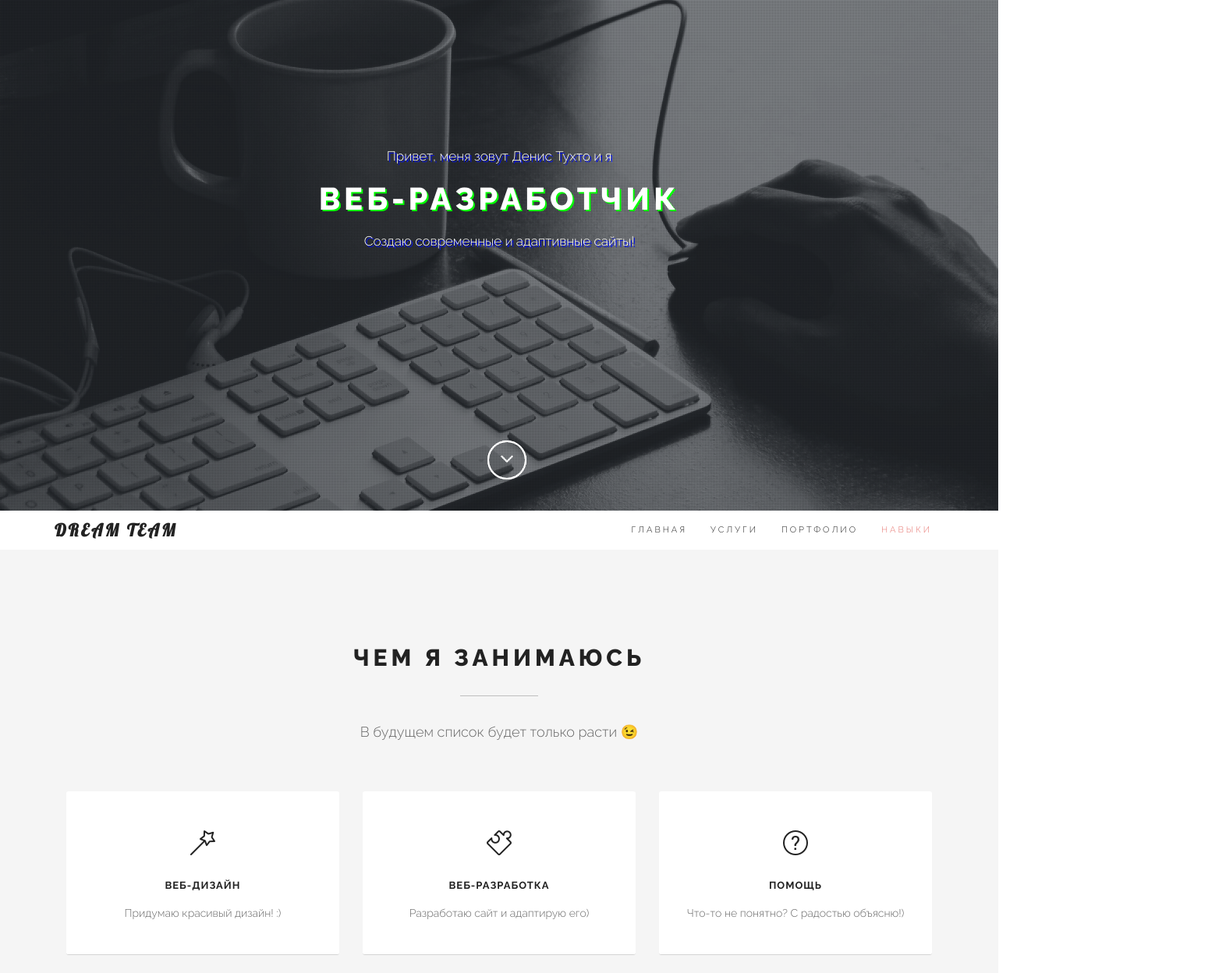
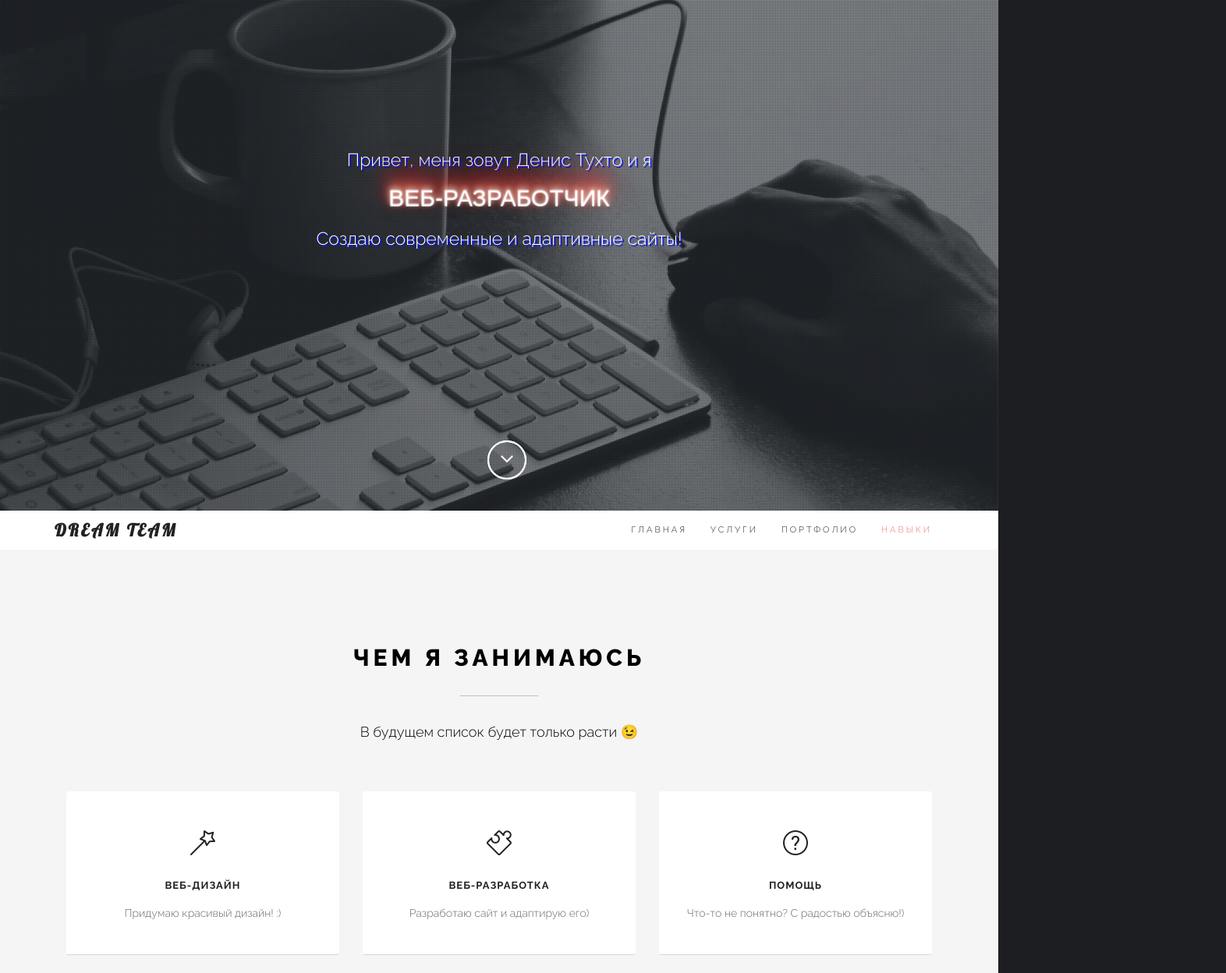
Before and after one commit to KingOfAllK1ngs/dream-team, a plain HTML site: page index.html in a window 1280 px wide. Shown: the part 145-1393 px from the top of the page at 78% size, 1572 px wide, since content can reach past the window. Drawn offline with Linux system fonts and the light colour scheme.

Commit message:
Обновление

```diff
--- a/assets/css/style.css
+++ b/assets/css/style.css
@@ -237,6 +237,7 @@ textarea.form-control {
 
 .pfblock {
 	padding: 120px 0 100px;
+	background-color: #fff;
 }
 
 .pfblock-gray {
@@ -268,6 +269,42 @@ textarea.form-control {
 	margin: 0 0 60px;
 }
 
+* {
+	margin: 0;
+	padding: 0;
+	box-sizing: border-box;
+}
+
+body {
+	background: #1d1e22;
+}
+
+.glowing-text {
+	color: #fff;
+	font-size: 30px;
+	position: absolute;
+	top: 50%;
+	left: 50%;
+	transform: translate(-50%, -50%);
+	margin: 0;
+	text-shadow: 0px -1px 2px white, 0px -3px 6px rgba(255, 200, 200, 1),
+		0px -6px 12px rgba(255, 150, 100, 1), 0px -10px 20px rgba(255, 100, 100, 1),
+		0px -15px 30px rgba(255, 50, 50, 1), 0px -21px 42px rgba(255, 0, 0, 1);
+	animation: fire 0.01s ease infinite, colorSpin 10s linear infinite;
+	font-family: Sans-serif;
+}
+
+@keyframes fire {
+	100% {
+		text-shadow: 0px -4px 8px white, 0px -12px 24px rgba(255, 200, 200, 1),
+			0px -24px 48px rgba(255, 150, 100, 1),
+			0px -40px 80px rgba(255, 100, 100, 1),
+			0px -60px 120px rgba(255, 50, 50, 1), 0px -84px 168px rgba(255, 0, 0, 1);
+		filter: hue-rotate(360deg);
+	}
+}
+
+
 .pfblock-header-left {
 	text-align: left;
 }
@@ -275,16 +312,31 @@ textarea.form-control {
 .pfblock-header-left .pfblock-line {
 	width: inherit;
 	margin: 30px 0;
+	color: white;
 }
 
-.pfblock-title {
+.pfblock-title1 {
 	font-weight: 800;
+	color: black;
 }
 
-.pfblock-subtitle {
+.pfblock-title2 {
+	font-weight: 800;
+	color: black;
+}
+
+.pfblock-subtitle1 {
 	font-family: Raleway, "Times New Roman", Times, sans-serif;
 	font-style: normal;
 	font-size: 18px;
+	color: black;
+}
+
+.pfblock-subtitle2 {
+	font-family: Raleway, "Times New Roman", Times, sans-serif;
+	font-style: normal;
+	font-size: 18px;
+	color: black;
 }
 
 .pfblock-line {
@@ -396,10 +448,10 @@ textarea.form-control {
 
 .start {
 	font-family: Raleway, "Times New Roman", Times, sans-serif;
-	font-size: 17px;
+	font-size: 23px;
 	font-style: normal;
 	text-transform: none;
-	margin: 15px 0;
+	margin: 60px 0;
 	text-shadow: 2px 2px 0px rgba(0, 16, 255, 1);
 	/* -moz-text-shadow: 0 0 10px white;
 	-webkit-text-shadow: 0 0 10px white;
--- a/index.html
+++ b/index.html
@@ -54,7 +54,7 @@
 		<div class="home-overlay"></div>
 		<div class="intro">
 			<div class="start">Привет, меня зовут Денис Тухто и я</div>
-			<h1 class="head-web">Веб-разработчик</h1>
+			<div class="glowing-text">ВЕБ-РАЗРАБОТЧИК</div>
 			<div class="start">Создаю современные и адаптивные сайты!</div>
 		</div>
 
@@ -114,9 +114,9 @@
 				<div class="col-sm-6 col-sm-offset-3">
 
 					<div class="pfblock-header wow fadeInUp">
-						<h2 class="pfblock-title">Чем я занимаюсь</h2>
+						<h2 class="pfblock-title1">Чем я занимаюсь</h2>
 						<div class="pfblock-line"></div>
-						<div class="pfblock-subtitle">
+						<div class="pfblock-subtitle1">
 							В будущем список будет только расти &#x1f609;
 						</div>
 					</div>
@@ -190,9 +190,9 @@
 				<div class="col-sm-6 col-sm-offset-3">
 
 					<div class="pfblock-header wow fadeInUp">
-						<h2 class="pfblock-title">Портфолио</h2>
+						<h2 class="pfblock-title2">Портфолио</h2>
 						<div class="pfblock-line"></div>
-						<div class="pfblock-subtitle">
+						<div class="pfblock-subtitle2">
 							Ну а здесь Вы сможете посмотреть мои работы, и работы нашей команды
 						</div>
 					</div>
@@ -240,9 +240,9 @@
 						<figure class="effect-bubba">
 							<img src="assets/images/kfm.jpg" alt="img01" />
 							<figcaption>
-								<!-- <a href="#" target="_blank"></a> -->
+								<a href="https://kfm-test.tk/" target="_blank"></a>
 								<h2>Foundation of the <span>future</span></h2>
-								<p>В разработке</p>
+								<p>В стадии разработки</p>
 							</figcaption>
 						</figure>
 					</div>
```
